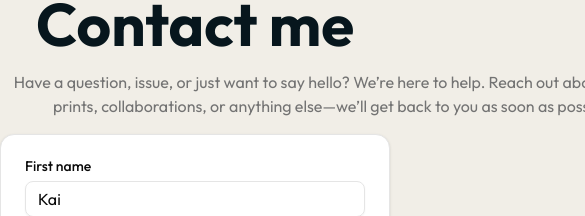
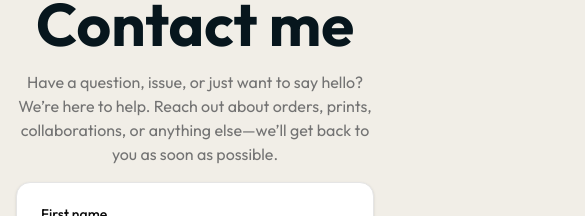
Before and after one commit to Kvikvne/photo-ecom, a Next.js app in the folder client/: page /contact in a window 390 px wide. Shown: the part 166-382 px from the top of the page, 585 px wide, since content can reach past the window. Built offline with nearby package versions, Linux system fonts and the light colour scheme; no server answers.

Commit message:
Contact me responsiveness

```diff
--- a/client/src/app/(store)/contact/layout.tsx
+++ b/client/src/app/(store)/contact/layout.tsx
@@ -11,23 +11,23 @@ export const metadata: Metadata = {
       "Have a question or need help with your order? Reach out to us directly—we're here to help with prints, shipping, or anything else.",
     url: "https://kvikvne.com/contact",
     siteName: "KVIKVNE",
-        type: "website",
+    type: "website"
   },
   twitter: {
     card: "summary_large_image",
     title: "Contact KVIKVNE",
     description:
-            "Need support or have questions? Contact us for order help, shipping info, or general inquiries.",
-    },
+      "Need support or have questions? Contact us for order help, shipping info, or general inquiries."
+  }
 };
 
 export default function ContactLayout({
-    children,
+  children
 }: Readonly<{
   children: React.ReactNode;
 }>) {
   return (
-        <main className="container mx-auto py-18 min-h-screen">
+    <main className="container mx-auto py-18 px-4 sm:px-6 lg:px-8 min-h-screen">
       <div className="">{children}</div>
     </main>
   );
--- a/client/src/app/(store)/contact/page.tsx
+++ b/client/src/app/(store)/contact/page.tsx
@@ -4,7 +4,7 @@ export default function ContactMe() {
   return (
     <>
       <h1 className="text-6xl mb-4 text-center font-bold">Contact me</h1>
-      <p className="w-2xl mx-auto mb-4 text-center text-muted-foreground">
+      <p className="md:w-2xl mx-auto mb-4 text-center text-muted-foreground">
         Have a question, issue, or just want to say hello? We&rsquo;re here to
         help. Reach out about orders, prints, collaborations, or anything
         else—we&rsquo;ll get back to you as soon as possible.
```
Lines whose indentation alone changed are shown as unchanged.
